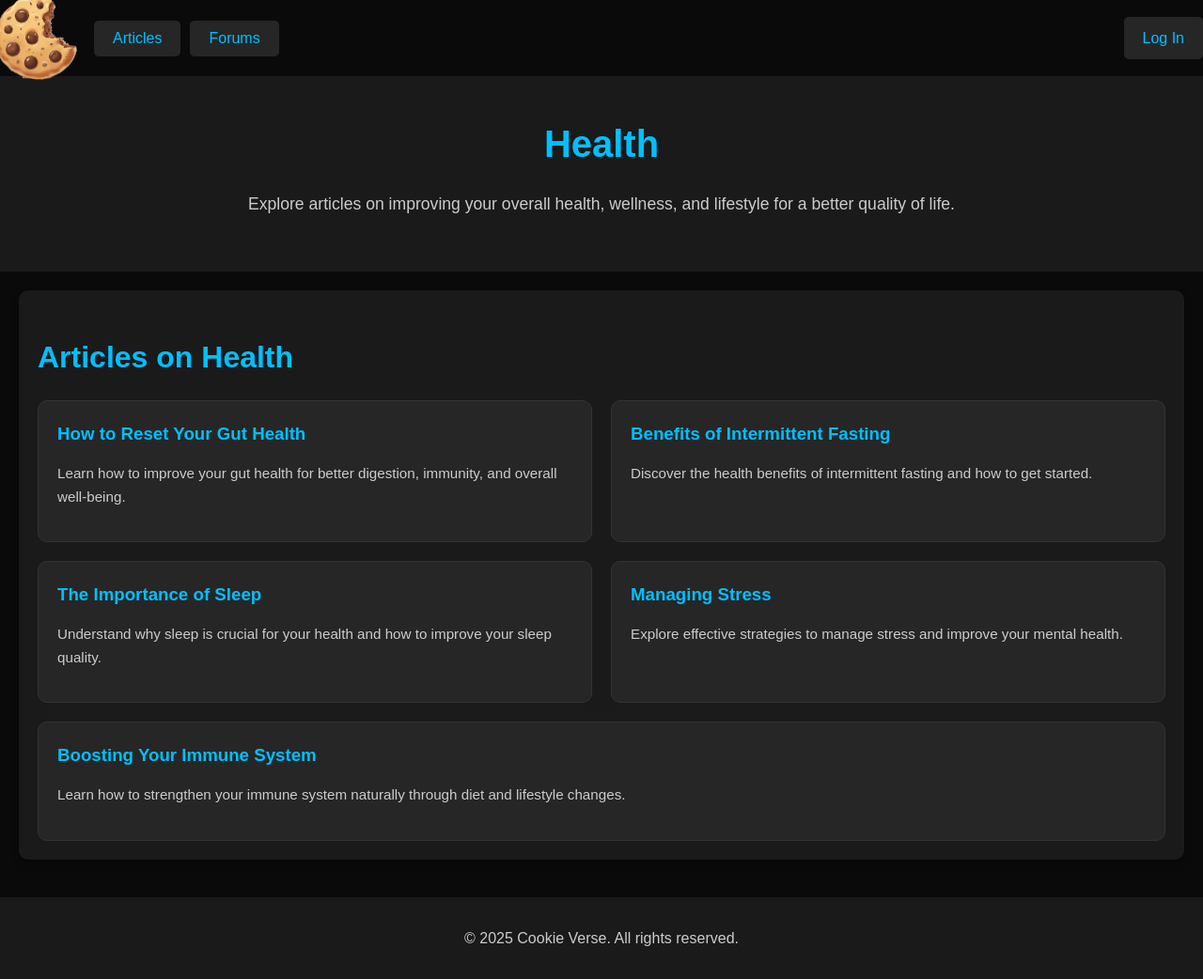
After one commit to GogoManev/HackTues11-Cookie_Verse, a Django app: page /healthcat/ in a window 1280 px wide. The commit adds this page. Shown: the whole page at 94% size. Run offline with Django 5.2, Linux system fonts and the light colour scheme.

Commit message:
dfvgkuivishwduiv Health categoriq i

```diff
--- a/backend/CookieTracker/templates/Articles.html
+++ b/backend/CookieTracker/templates/Articles.html
@@ -31,7 +31,7 @@
         <p>Learn about nutrition, meal plans, and healthy eating.</p>
       </div>
       <div class="category-item">
-        <h3><a href="health.html">Health</a></h3>
+        <h3><a href="{% url 'healthcat' %}">Health</a></h3>
         <p>Stay informed about general health and wellness.</p>
       </div>
     </div>
--- /dev/null
+++ b/backend/CookieTracker/templates/health.html
@@ -0,0 +1,46 @@
+{% extends 'base.html' %}
+
+{% block content %}
+  <header>
+    <h1>Health</h1>
+    <p>Explore articles on improving your overall health, wellness, and lifestyle for a better quality of life.</p>
+  </header>
+
+  <!-- Articles List Section -->
+  <section class="articles-list">
+    <h2>Articles on Health</h2>
+    <div class="article-list">
+      <!-- Article 1: How to Reset Your Gut Health -->
+      <div class="article-item">
+        <h3><a href="{% url 'guthealth' %}">How to Reset Your Gut Health</a></h3>
+        <p>Learn how to improve your gut health for better digestion, immunity, and overall well-being.</p>
+      </div>
+
+      <!-- Article 2: Benefits of Intermittent Fasting -->
+      <div class="article-item">
+        <h3><a href="intermittent-fasting.html">Benefits of Intermittent Fasting</a></h3>
+        <p>Discover the health benefits of intermittent fasting and how to get started.</p>
+      </div>
+
+      <!-- Article 3: Importance of Sleep -->
+      <div class="article-item">
+        <h3><a href="importance-of-sleep.html">The Importance of Sleep</a></h3>
+        <p>Understand why sleep is crucial for your health and how to improve your sleep quality.</p>
+      </div>
+
+      <!-- Article 4: Managing Stress -->
+      <div class="article-item">
+        <h3><a href="managing-stress.html">Managing Stress</a></h3>
+        <p>Explore effective strategies to manage stress and improve your mental health.</p>
+      </div>
+
+      <!-- Article 5: Boosting Your Immune System -->
+      <div class="article-item">
+        <h3><a href="immune-system.html">Boosting Your Immune System</a></h3>
+        <p>Learn how to strengthen your immune system naturally through diet and lifestyle changes.</p>
+      </div>
+
+      <!-- Add more articles as needed -->
+    </div>
+  </section>
+{% endblock content %}
--- a/backend/CookieTracker/view/other.py
+++ b/backend/CookieTracker/view/other.py
@@ -23,3 +23,6 @@ def building_muscle(request):
 
 def diet(request):
     return render(request, 'diet.html')
+
+def healthcat(request):
+    return render(request, 'health.html')
--- a/backend/backend/urls.py
+++ b/backend/backend/urls.py
@@ -40,6 +40,7 @@ urlpatterns = [
     path('guthealth/', other.guthealth, name='guthealth'),
     path('building_muscle/', other.building_muscle, name='building_muscle'),
     path('diet/', other.diet, name='diet'),
+    path('healthcat/', other.healthcat, name='healthcat'),
 
     path('forum/', forum.forum, name='forum'),
     path('forums/<int:id>', forum.viewforum, name='viewforum'),
```
